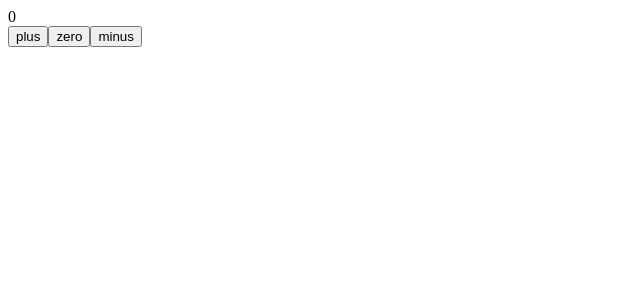
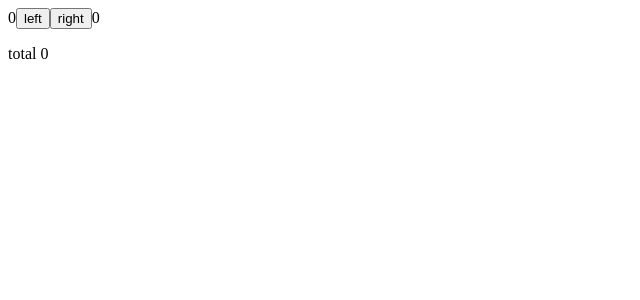
Before and after one commit to Geusto/exercisesFSOPEN, a React (Vite) app in the folder part1/1.6/: page / in a window 1280 px wide. Shown: the top 300 px of the page, without its empty margins (0-640 px from the left). Built offline with nearby package versions, Linux system fonts and the light colour scheme.

Commit message:
array, async update example

```diff
--- a/part1/1.6/src/App.jsx
+++ b/part1/1.6/src/App.jsx
@@ -5,34 +5,35 @@
 const Button = ({ onSmash, text }) => <button onClick={onSmash}>{text}</button>
 
 const App = () => {
-  const [counter, setCounter] = useState(0)
+  const [left, setLeft] = useState(0)
+  const [right, setRight] = useState(0)
+  const [allClicks, setAll] = useState([])
 
-  console.log('rendering with counter value', counter)
+  const [total, setTotal] = useState(0)
 
-  const increaseByOne = () => {
-
-    console.log('increasing, value before', counter)
-    setCounter(counter + 1)
+  const handleLeftClick = () => {
+    setAll(allClicks.concat('L'))
+    const updatedLeft = left + 1
+    setLeft(updatedLeft)
+    setTotal(updatedLeft + right)
   }
 
-  const decreaseByOne = () => {
-
-    console.log('decreasing, value before', counter)
-    setCounter(counter - 1)
-  }
-
-  const setToZero = () => {
-
-    console.log('resetting to zero, value before', counter)
-    setCounter(0)
+  const handleRightClick = () => {
+    setAll(allClicks.concat('R'))
+    const updatedRight = right + 1
+    setRight(updatedRight)
+    setTotal(updatedRight + left)
   }
 
   return (
     <div>
-      <Display counter={counter} />
-      <Button onSmash={increaseByOne} text="plus" />
-      <Button onSmash={setToZero} text="zero" />
-      <Button onSmash={decreaseByOne} text="minus" />
+      {left}
+      <button onClick={handleLeftClick}>left</button>
+      <button onClick={handleRightClick}>right</button>
+      {right}
+      <p>{allClicks.join(' ')}</p>
+
+      <p>total {total}</p>
     </div>
   )
 }
```
